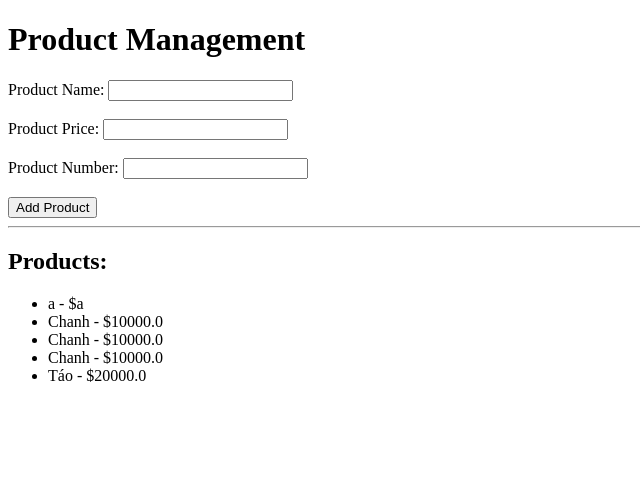
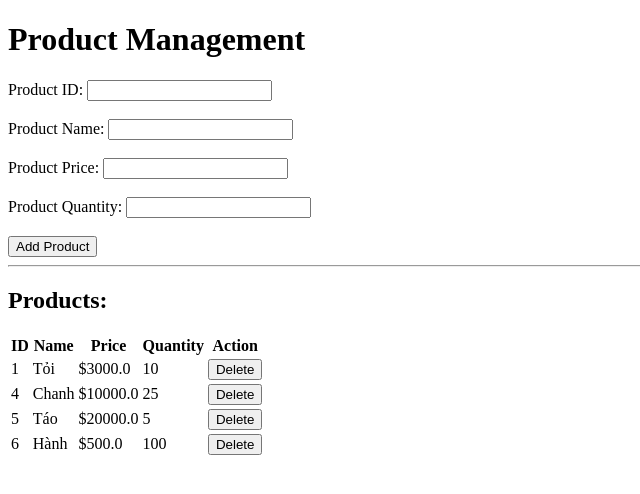
Before and after one commit to anhanhna/doanpython, a Flask app: page / in a window 1280 px wide. Shown: the top 494 px of the page, without its empty margins (0-640 px from the left). Run offline with Flask 3, Linux system fonts and the light colour scheme; data comes from the database, SQL or seed files in the repository.

Commit message:
Update code database add delete,check dupicate

```diff
--- a/app.py
+++ b/app.py
@@ -1,55 +1,30 @@
 import sqlite3
-from flask import Flask, render_template, request, redirect, url_for
-from flask import jsonify
+from flask import Flask, render_template, request, redirect, url_for, jsonify
 
 app = Flask(__name__)
 
-# Kết nối đến cơ sở dữ liệu (hoặc tạo cơ sở dữ liệu mới nếu chưa tồn tại)
-conn = sqlite3.connect('my_database.db')
+# Hàm kết nối đến cơ sở dữ liệu
+def connect_db():
+    conn = sqlite3.connect('my_database.db')
+    cursor = conn.cursor()
+    return conn, cursor
 
-# Tạo một đối tượng Cursor để thực hiện các truy vấn SQL
-cursor = conn.cursor()
-
-# Tạo bảng trong cơ sở dữ liệu
-cursor.execute('''CREATE TABLE IF NOT EXISTS products (
-                    id INTEGER PRIMARY KEY,
-                    name TEXT NOT NULL,
-                    price REAL NOT NULL,
-                    number INTEGER NOT NULL
-                )''')
-cursor.execute('''CREATE TABLE IF NOT EXISTS employees (
-                    id INTEGER PRIMARY KEY,
-                    name TEXT NOT NULL,
-                    email TEXT,
-                    number REAL NOT NULL
-                )''')
-# Lưu các thay đổi và đóng kết nối đến cơ sở dữ liệu
-conn.commit()
-conn.close()
-
+# Route để lưu dữ liệu từ biểu mẫu
 @app.route('/api/data', methods=['POST'])
 def store_data():
     data = request.json
 
-    # Kết nối đến cơ sở dữ liệu SQLite
-    conn = sqlite3.connect('my_database.db')
-
-    cursor = conn.cursor()
-
-    # Thêm dữ liệu vào bảng
-    cursor.execute("INSERT INTO products (name, price, number) VALUES (?, ?, ?)", (data['name'], data['price'], data['number']))
-
-    # Lưu thay đổi và đóng kết nối
+    conn, cursor = connect_db()
+    cursor.execute("INSERT INTO products (name, price, quantity) VALUES (?, ?, ?)", (data['name'], data['price'], data['quantity']))
     conn.commit()
     conn.close()
 
     return jsonify({"message": "Data stored successfully"})
 
+# Route chính để hiển thị trang chính và danh sách sản phẩm
 @app.route('/')
 def home():
-    # Truy vấn tất cả sản phẩm từ cơ sở dữ liệu và hiển thị trên trang
-    conn = sqlite3.connect('my_database.db')
-    cursor = conn.cursor()
+    conn, cursor = connect_db()
     cursor.execute('SELECT * FROM products')
     products = cursor.fetchall()
     conn.close()
@@ -59,18 +34,81 @@ def home():
 def add_product():
     if request.method == 'POST':
         # Lấy dữ liệu từ yêu cầu POST
+        id = int(request.form['id'])
         name = request.form['name']
-        price = request.form['price']
-        number = request.form['number']
+        price = float(request.form['price'])
+        quantity = int(request.form['quantity'])
 
+        # Kiểm tra xem sản phẩm đã tồn tại trong cơ sở dữ liệu chưa
         conn = sqlite3.connect('my_database.db')
         cursor = conn.cursor()
-        cursor.execute('INSERT INTO products (name, price, number) VALUES (?, ?, ?)', (name, price, number))  # Sửa lỗi ở đây
-        conn.commit()
+        cursor.execute('SELECT * FROM products WHERE id = ?', (id,))
+        existing_product = cursor.fetchone()
         conn.close()
-        return jsonify({"message": "Data received successfully"})
+
+        if existing_product:
+            # Sản phẩm đã tồn tại, tăng số lượng
+            new_quantity = existing_product[3] + quantity
+            conn = sqlite3.connect('my_database.db')
+            cursor = conn.cursor()
+            cursor.execute('UPDATE products SET quantity = ? WHERE id = ?', (new_quantity, id))
+            conn.commit()
+            conn.close()
+            return jsonify({"message": "Quantity increased successfully"})
+        else:
+            # Sản phẩm chưa tồn tại, thêm hàng mới
+            conn = sqlite3.connect('my_database.db')
+            cursor = conn.cursor()
+            cursor.execute('INSERT INTO products (id, name, price, quantity) VALUES (?, ?, ?, ?)', (id, name, price, quantity))
+            conn.commit()
+            conn.close()
+            return jsonify({"message": "Data received successfully"})
 
     return redirect(url_for('index'))
 
+
+# Route để xóa sản phẩm
+@app.route('/delete/<int:id>', methods=['POST'])
+def delete_product(id):
+    conn, cursor = connect_db()
+    cursor.execute('DELETE FROM products WHERE id=?', (id,))
+    conn.commit()
+    conn.close()
+    return jsonify({"message": "Product deleted successfully"})
+
+# Route để kiểm tra sự trùng lặp dựa trên ID và tên
+@app.route('/check_duplicate', methods=['POST'])
+def check_duplicate():
+    data = request.json
+    id = data['id']
+    name = data['name']
+
+    conn, cursor = connect_db()
+    cursor.execute('SELECT * FROM products WHERE id=? AND name=?', (id, name))
+    product = cursor.fetchone()
+    conn.close()
+
+    duplicate = False
+    matching_name = False
+
+    if product:
+        duplicate = True
+        matching_name = True
+
+    return jsonify({"duplicate": duplicate, "matchingName": matching_name})
+
+# Route để tăng số lượng của sản phẩm đã tồn tại
+@app.route('/increase_quantity/<int:id>', methods=['POST'])
+def increase_quantity(id):
+    data = request.json
+    quantity = data['quantity']
+
+    conn, cursor = connect_db()
+    cursor.execute('UPDATE products SET quantity=quantity+? WHERE id=?', (quantity, id))
+    conn.commit()
+    conn.close()
+
+    return jsonify({"message": "Quantity increased successfully"})
+
 if __name__ == '__main__':
     app.run(debug=True)
--- a/templates/index.html
+++ b/templates/index.html
@@ -8,21 +8,42 @@
 <body>
     <h1>Product Management</h1>
     <form method="POST" action="/add">
+        <label for="id">Product ID:</label>
+        <input type="text" id="id" name="id" required><br><br>
         <label for="name">Product Name:</label>
         <input type="text" id="name" name="name" required><br><br>
         <label for="price">Product Price:</label>
         <input type="text" id="price" name="price" required><br><br>
-        <label for="price">Product Number:</label>
-        <input type="text" id="number" name="number" required><br><br>
-        <button type="submit" id="productForm">Add Product</button>
+        <label for="quantity">Product Quantity:</label>
+        <input type="text" id="quantity" name="quantity" required><br><br>
+        <button type="submit"  id="productForm">Add Product</button>
     </form>
     <hr>
     <h2>Products:</h2>
-    <ul>
-        {% for product in products %}
-            <li>{{ product[1] }} - ${{ product[2] }}</li>
-        {% endfor %}
-    </ul>
+    <table id="productTable">
+        <thead>
+            <tr>
+                <th>ID</th>
+                <th>Name</th>
+                <th>Price</th>
+                <th>Quantity</th>
+                <th>Action</th>
+            </tr>
+        </thead>
+        <tbody>
+            {% for product in products %}
+                <tr id="row{{ product[0] }}">
+                    <td>{{ product[0] }}</td>
+                    <td>{{ product[1] }}</td>
+                    <td>${{ product[2] }}</td>
+                    <td>{{ product[3] }}</td>
+                    <td><button class="delete-btn" data-product-id="{{ product[0] }}">Delete</button>
+                    </td>
+                </tr>
+            {% endfor %}
+        </tbody>
+    </table>
+
     <script>
         // Lắng nghe sự kiện submit của biểu mẫu
         document.getElementById("productForm").addEventListener("submit", function(event) {
@@ -31,13 +52,13 @@
             // Lấy giá trị từ các trường input
             var name = document.getElementById("name").value;
             var price = document.getElementById("price").value;
-            var number = document.getElementById("number").value;
+            var quantity = document.getElementById("quantity").value;
 
             // Tạo một đối tượng FormData chứa dữ liệu
             var formData = new FormData();
             formData.append("name", name);
             formData.append("price", price);
-            formData.append("number", number);
+            formData.append("quantity", quantity);
 
             // Gửi yêu cầu POST đến route '/add' với dữ liệu từ biểu mẫu
             fetch("/add", {
@@ -51,6 +72,100 @@
             })
             .catch(error => console.error("Error:", error));
         });
+
+        document.querySelectorAll('.delete-btn').forEach(button => {
+            button.addEventListener('click', function() {
+                event.stopPropagation();
+                var productId = this.getAttribute('data-product-id');
+                deleteProduct(productId);
+            });
+            });
+        function deleteProduct(productId) {
+            fetch(`/delete/${productId}`, {
+            method: "POST" // Phương thức POST thay vì DELETE
+        })
+        .then(response => response.json())
+        .then(data => {
+        console.log(data.message); // In ra thông báo từ server
+        document.getElementById(`row${productId}`).remove(); // Xóa hàng sản phẩm khỏi bảng
+        })
+        .catch(error => console.error("Error:", error));
+}
+
+        // Lắng nghe sự kiện click trên mỗi hàng sản phẩm
+        var rows = document.querySelectorAll('#productTable tbody tr');
+        rows.forEach(row => {
+            row.addEventListener('click', function() {
+                // Xóa lớp 'selected' khỏi tất cả các hàng khác
+                rows.forEach(row => {
+                    row.classList.remove('selected');
+                });
+
+                // Thêm lớp 'selected' vào hàng được chọn
+                this.classList.add('selected');
+            });
+        });
+        //Kiểm tra hàng nhập đã tồn tại hay chưa
+        document.getElementById("productForm").addEventListener("submit", function(event) {
+        event.preventDefault();
+        var id = document.getElementById("id").value;
+        var name = document.getElementById("name").value;
+        var price = document.getElementById("price").value;
+        var quantity = document.getElementById("quantity").value;
+
+        fetch("/check_duplicate", {
+            method: "POST",
+            body: JSON.stringify({ id: id, name: name }),
+            headers: {
+                "Content-Type": "application/json"
+            }
+        })
+        .then(response => response.json())
+        .then(data => {
+            if (data.duplicate) {
+                if (data.matchingName) {
+                    // Tăng số lượng của sản phẩm đã tồn tại
+                    increaseQuantity(id);
+                } else {
+                    alert("Product name does not match with existing product for the same ID.");
+                }
+            } else {
+                // Thêm sản phẩm mới vào cơ sở dữ liệu
+                addProduct(id, name, price, quantity);
+            }
+        })
+        .catch(error => console.error("Error:", error));
+    });
+
+    function increaseQuantity(id) {
+        // Gửi yêu cầu POST để tăng số lượng của sản phẩm đã tồn tại
+        fetch(`/increase_quantity/${id}`, {
+            method: "POST"
+        })
+        .then(response => response.json())
+        .then(data => {
+            console.log(data.message);
+            location.reload();
+        })
+        .catch(error => console.error("Error:", error));
+    }
+
+    function addProduct(id, name, price, quantity) {
+        // Gửi yêu cầu POST để thêm sản phẩm mới vào cơ sở dữ liệu
+        fetch("/add", {
+            method: "POST",
+            body: JSON.stringify({ id: id, name: name, price: price, quantity: quantity }),
+            headers: {
+                "Content-Type": "application/json"
+            }
+        })
+        .then(response => response.json())
+        .then(data => {
+            console.log(data.message);
+            location.reload();
+        })
+        .catch(error => console.error("Error:", error));
+    }
     </script>
 </body>
 </html>
```
Also changed, not shown: my_database.db.
